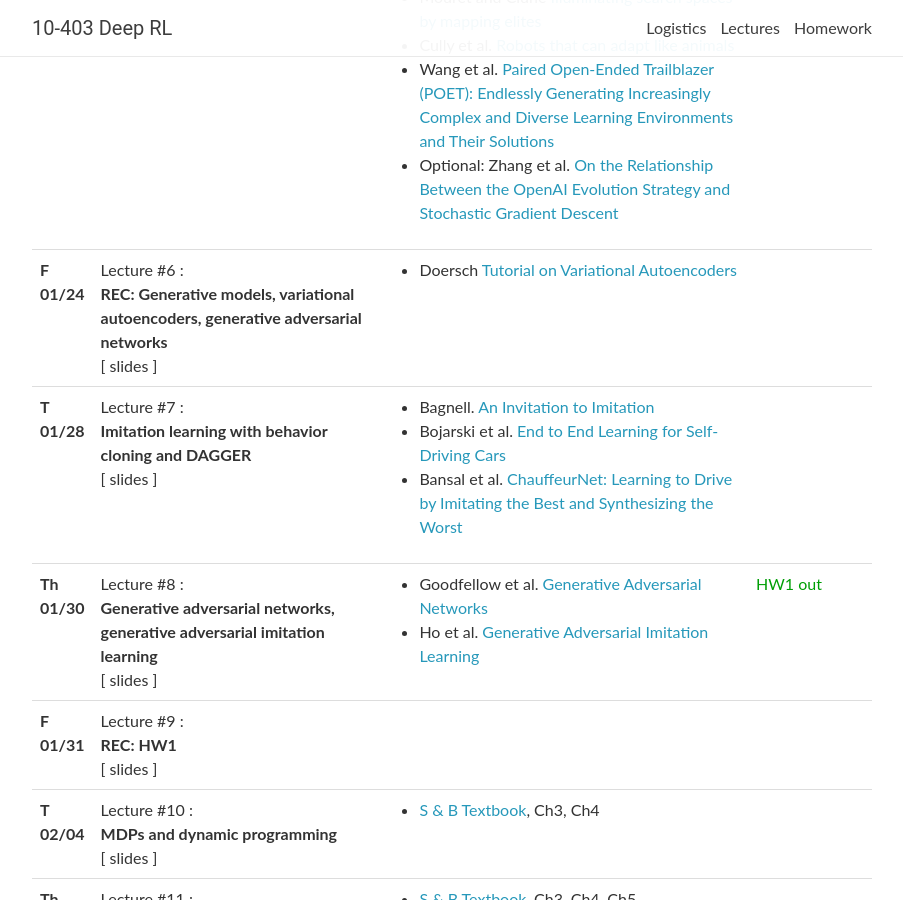
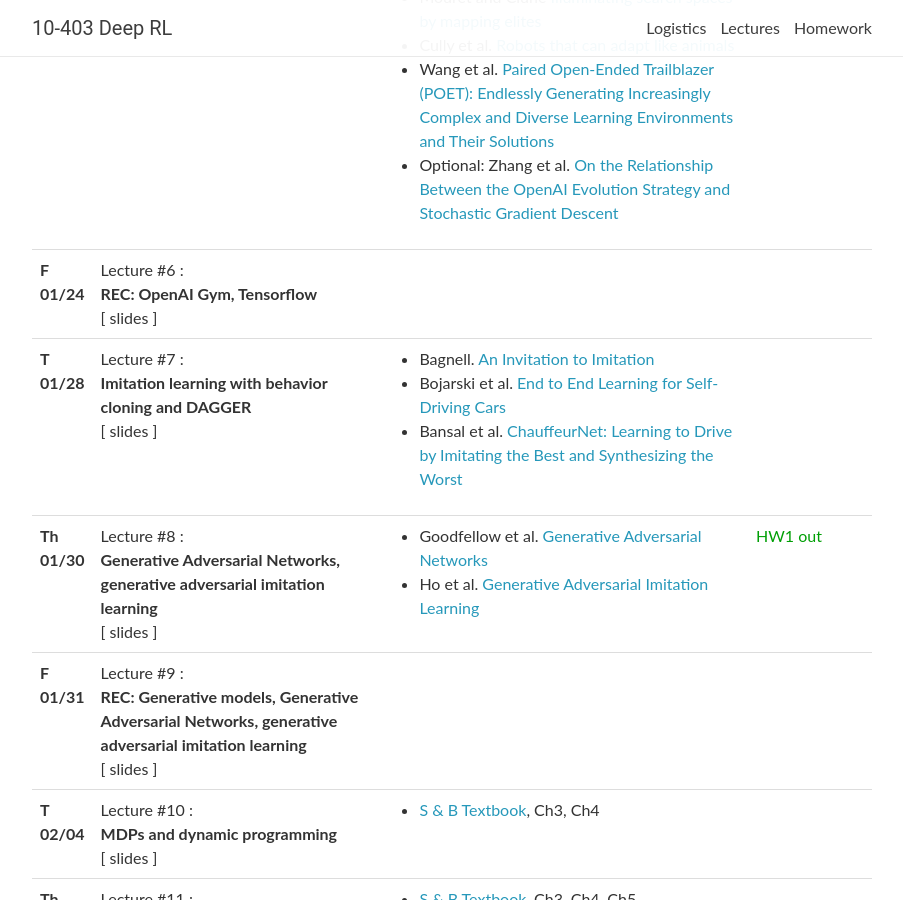
Before and after one commit to cmudeeprl/Spring202010403website, a Jekyll site: the page built from _pages/lectures.md, in a window 1280 px wide and 900 px high, scrolled down 873 px. Shown: the whole window, without its empty margins (188-1091 px from the left). Built offline with Jekyll 4.4.1, drawn with Linux system fonts in a browser that asks for light colours; nearby versions of some CDN libraries; comment, search, counter and statistics services are not loaded.

Commit message:
recitation update

```diff
--- a/_data/lectures.yml
+++ b/_data/lectures.yml
@@ -68,13 +68,13 @@
 - date: F 01/24
   lecturer:
   title: >
-    <strong>REC: Generative models, variational autoencoders, generative adversarial networks</strong>
+    <strong>REC: OpenAI Gym, Tensorflow</strong>
   # slides: https://cmudeeprl.github.io/Spring202010403website/assets/lectures/recitation_2_1.pdf
   # slides2: https://cmudeeprl.github.io/Spring202010403website/assets/lectures/recitation_2_2.pdf
   # video: https://scs.hosted.panopto.com/Panopto/Pages/Viewer.aspx?id=eb36184f-8f73-4880-9751-aab500f4b44e
   notes:
   readings:
-    - Doersch <a href="https://arxiv.org/abs/1606.05908" target="_blank">Tutorial on Variational Autoencoders</a>
+    # - Doersch <a href="https://arxiv.org/abs/1606.05908" target="_blank">Tutorial on Variational Autoencoders</a>
   logistics:
 
 - date: T 01/28
@@ -94,7 +94,7 @@
 - date: Th 01/30
   lecturer:
   title: >
-    <strong>Generative adversarial networks, generative adversarial imitation learning</strong>
+    <strong>Generative Adversarial Networks, generative adversarial imitation learning</strong>
   # slides: https://cmudeeprl.github.io/Spring202010403website/assets/lectures/lecture_4_1.pdf
   # slides2: https://cmudeeprl.github.io/Spring202010403website/assets/lectures/lecture_4_2.pdf
   # video: https://scs.hosted.panopto.com/Panopto/Pages/Viewer.aspx?id=c5801274-b661-4677-adb9-aab500f4ccf5
@@ -107,7 +107,7 @@
 - date: F 01/31
   lecturer:
   title: >
-    <strong>REC: HW1</strong>
+    <strong>REC: Generative models, Generative Adversarial Networks, generative adversarial imitation learning</strong>
   # slides: https://cmudeeprl.github.io/Spring202010403website/assets/lectures/recitation_2_1.pdf
   # video: https://scs.hosted.panopto.com/Panopto/Pages/Viewer.aspx?id=eb36184f-8f73-4880-9751-aab500f4b44e
   notes:
```
